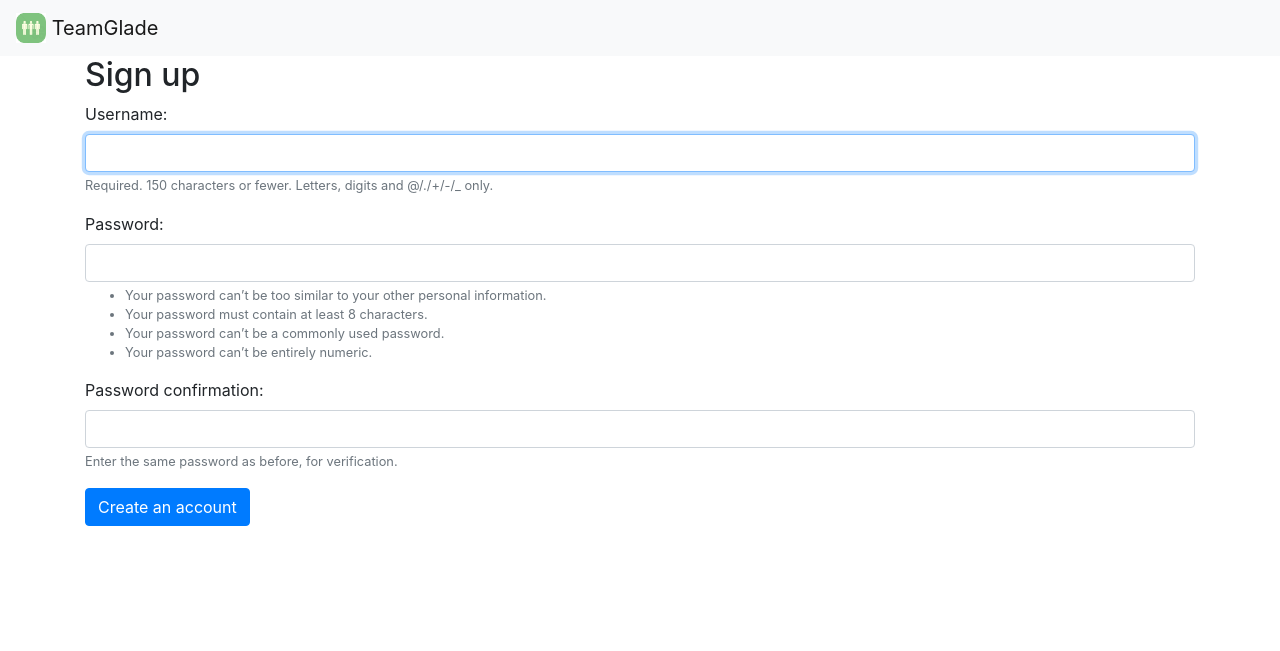
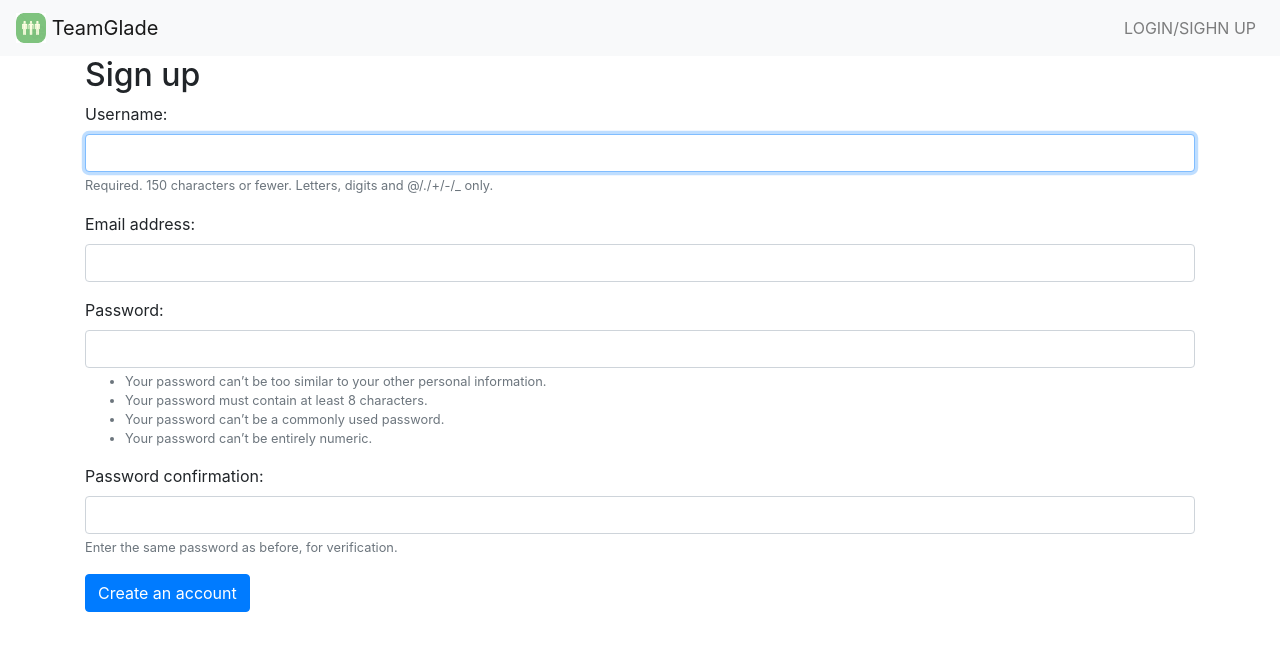
Before and after one commit to eugder/teamglade, a Django app: page /accounts/signup/ in a window 1280 px wide. Shown: the top 651 px of the page. Run offline with Django 4.2, Linux system fonts and the light colour scheme; some libraries are stand-ins or nearby versions.

Commit message:
navbar and signup improved

```diff
--- a/teamglade/accounts/views.py
+++ b/teamglade/accounts/views.py
@@ -1,11 +1,14 @@
-#from django.contrib.auth import login
+from django import forms
+from django.contrib.auth import login
 from django.contrib.auth.forms import UserCreationForm
 from django.shortcuts import render, redirect
 from rooms.models import RoomUser
 
 class RoomUserCreationForm(UserCreationForm):
     class Meta(UserCreationForm.Meta):
+        email = forms.CharField(max_length=254, required=True, widget=forms.EmailInput())
         model = RoomUser
+        fields = ('username', 'email', 'password1', 'password2')
         #fields = UserCreationForm.Meta.fields + ('custom_field',) - adding fields don't working
 
 def signup(request):
@@ -13,7 +16,7 @@ def signup(request):
         form = RoomUserCreationForm(request.POST)
         if form.is_valid():
             user = form.save()
-            #login(request, user)
+            login(request, user)
             return redirect('home')
     else:
         form = RoomUserCreationForm()
--- a/teamglade/rooms/templates/base.html
+++ b/teamglade/rooms/templates/base.html
@@ -3,7 +3,7 @@
 <html>
   <head>
     <meta charset="utf-8">
-    <title>{% block title %}MyRoom{% endblock %}</title>
+    <title>{% block title %}TeamGlade{% endblock %}</title>
     <link rel="stylesheet" href="{% static 'bootstrap.min.css' %}">
   </head>
   <body>
@@ -15,9 +15,21 @@
       {% block navbar %}
       <div class="navbar-collapse collapse w-100 order-3 dual-collapse2">
           <ul class="navbar-nav ml-auto">
-              <li class="nav-item">
-                  <a class="nav-link" href="{% url 'room' %}">{{ user.username }}</a>
-              </li>
+              {% if user.is_authenticated %}
+                <li class="nav-item">
+                    <a class="nav-link" href="#">Settings</a>
+                </li>
+                <li class="nav-item">
+                    <a class="nav-link" href="#">Log out</a>
+                </li>
+                <li class="nav-item">
+                    <a class="nav-link" href="{% url 'room' %}">{{ user.username }}</a>
+                </li>
+              {% else %}
+                <li class="nav-item">
+                    <a class="nav-link" href="{% url 'signup' %}">LOGIN/SIGHN UP</a>
+                </li>
+              {% endif %}
           </ul>
       </div>
       {% endblock %}
```
Also changed, not shown: teamglade/rooms/templates/room.html (+1 -15 lines).
